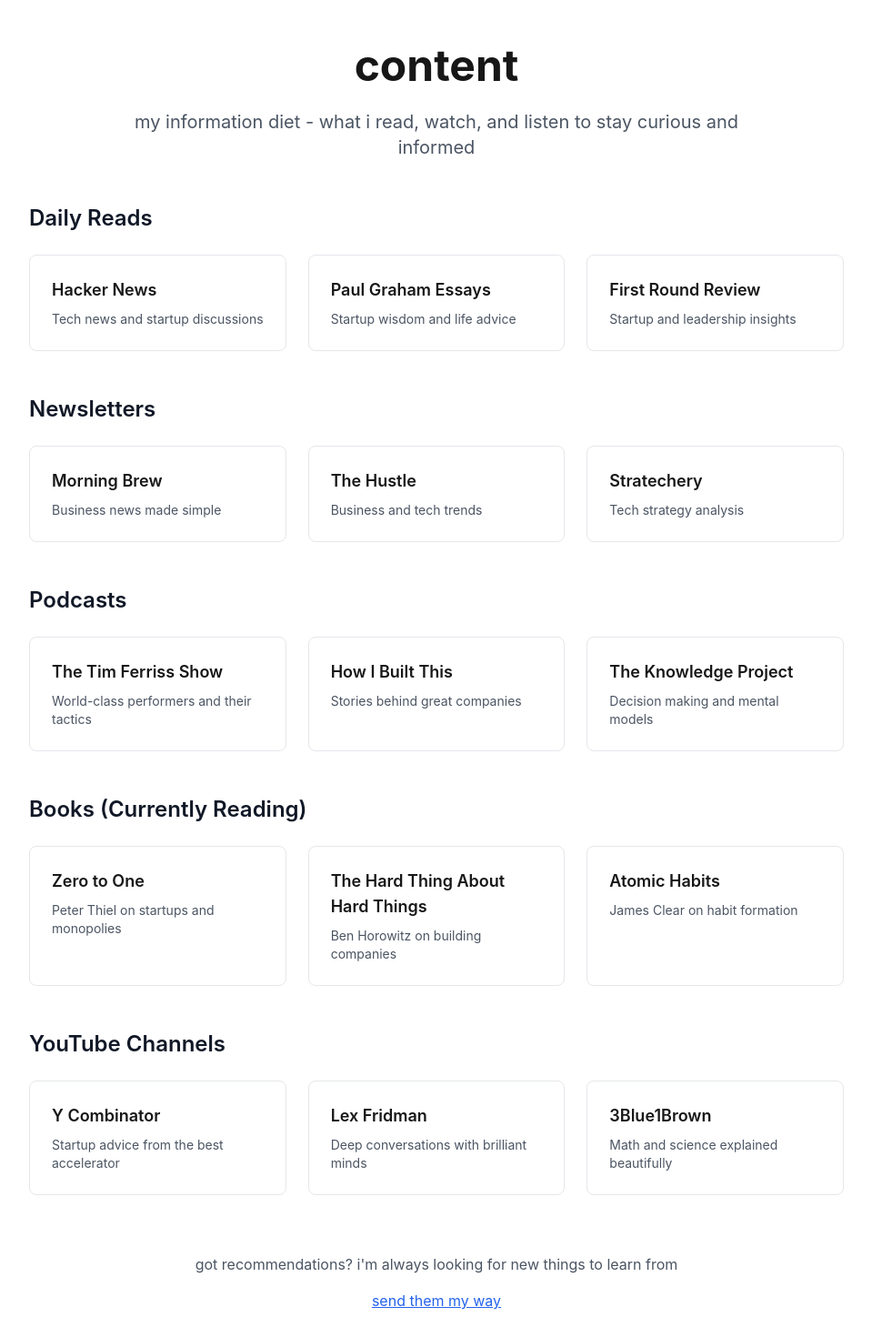
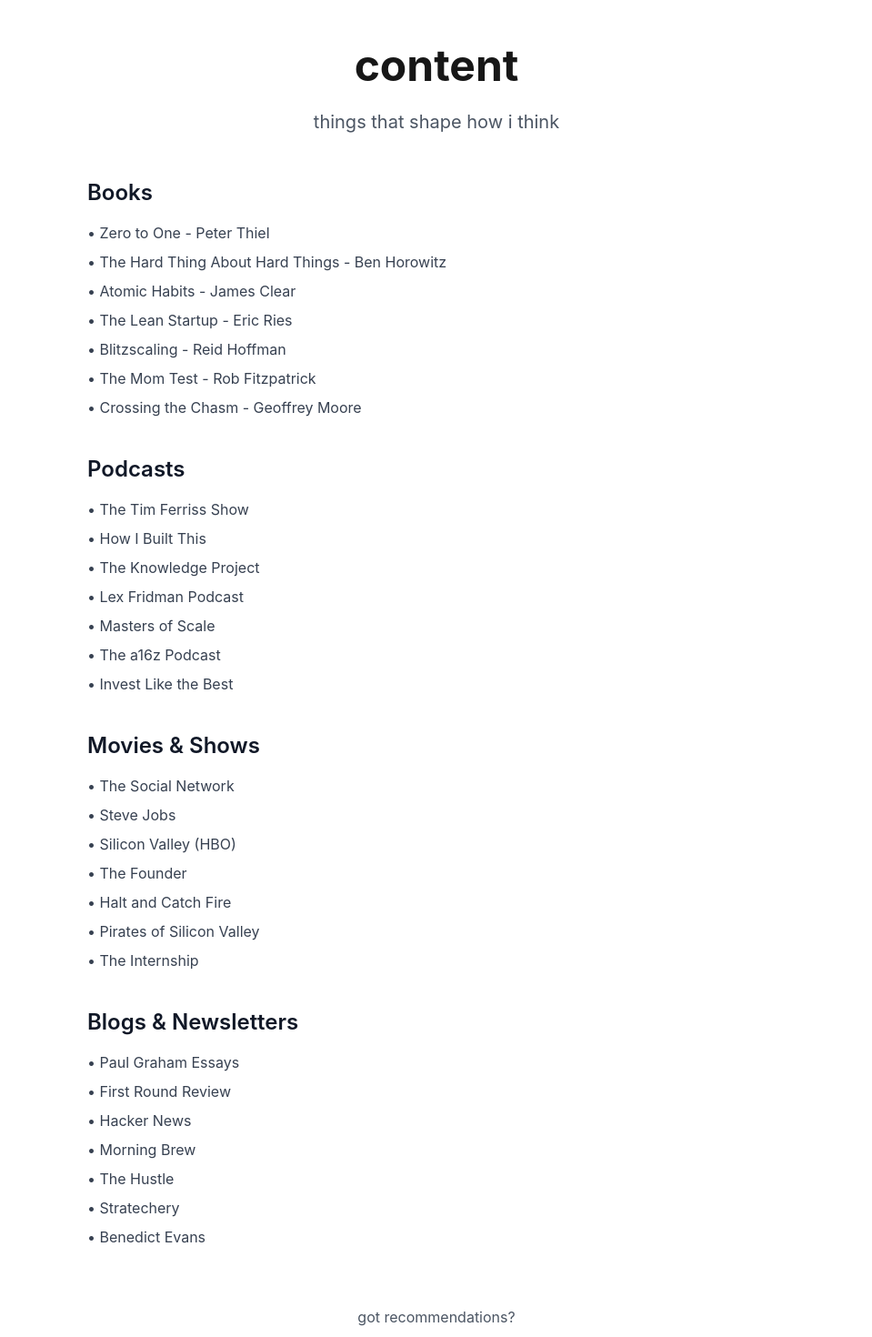
Before and after one commit to rohoswagger/whoami, a Next.js app: page /content in a window 1280 px wide. Shown: the part 80-1550 px from the top of the page at 91% size, without its empty margins (160-1119 px from the left). Built offline with nearby package versions, Linux system fonts and the light colour scheme.

Commit message:
Simplify content page to bulleted lists

```diff
--- a/app/components/Content.tsx
+++ b/app/components/Content.tsx
@@ -3,91 +3,82 @@
 import Link from "next/link";
 
 const Content: React.FC = () => {
-  const informationDiet = [
-    {
-      category: "Daily Reads",
-      items: [
-        { name: "Hacker News", url: "https://news.ycombinator.com", description: "Tech news and startup discussions" },
-        { name: "Paul Graham Essays", url: "http://paulgraham.com/articles.html", description: "Startup wisdom and life advice" },
-        { name: "First Round Review", url: "https://review.firstround.com", description: "Startup and leadership insights" },
-      ]
-    },
-    {
-      category: "Newsletters",
-      items: [
-        { name: "Morning Brew", url: "https://www.morningbrew.com", description: "Business news made simple" },
-        { name: "The Hustle", url: "https://thehustle.co", description: "Business and tech trends" },
-        { name: "Stratechery", url: "https://stratechery.com", description: "Tech strategy analysis" },
-      ]
-    },
-    {
-      category: "Podcasts",
-      items: [
-        { name: "The Tim Ferriss Show", url: "https://tim.blog/podcast", description: "World-class performers and their tactics" },
-        { name: "How I Built This", url: "https://www.npr.org/podcasts/510313/how-i-built-this", description: "Stories behind great companies" },
-        { name: "The Knowledge Project", url: "https://fs.blog/knowledge-project", description: "Decision making and mental models" },
-      ]
-    },
-    {
-      category: "Books (Currently Reading)",
-      items: [
-        { name: "Zero to One", url: "https://www.goodreads.com/book/show/18050143-zero-to-one", description: "Peter Thiel on startups and monopolies" },
-        { name: "The Hard Thing About Hard Things", url: "https://www.goodreads.com/book/show/18176747-the-hard-thing-about-hard-things", description: "Ben Horowitz on building companies" },
-        { name: "Atomic Habits", url: "https://www.goodreads.com/book/show/40121378-atomic-habits", description: "James Clear on habit formation" },
-      ]
-    },
-    {
-      category: "YouTube Channels",
-      items: [
-        { name: "Y Combinator", url: "https://www.youtube.com/@ycombinator", description: "Startup advice from the best accelerator" },
-        { name: "Lex Fridman", url: "https://www.youtube.com/@lexfridman", description: "Deep conversations with brilliant minds" },
-        { name: "3Blue1Brown", url: "https://www.youtube.com/@3blue1brown", description: "Math and science explained beautifully" },
-      ]
-    }
-  ];
-
   return (
     <div className="min-h-screen px-4 py-12">
-      <div className="max-w-4xl mx-auto">
+      <div className="max-w-3xl mx-auto">
         <h1 className="text-4xl md:text-5xl font-bold mb-6 text-center">
           content
         </h1>
 
         <p className="text-xl text-gray-600 text-center mb-12 max-w-2xl mx-auto">
-          my information diet - what i read, watch, and listen to stay curious and informed
+          things that shape how i think
         </p>
 
-        <div className="space-y-12">
-          {informationDiet.map((section) => (
-            <div key={section.category}>
-              <h2 className="text-2xl font-semibold mb-6 text-gray-900">
-                {section.category}
-              </h2>
-              <div className="grid gap-6 md:grid-cols-2 lg:grid-cols-3">
-                {section.items.map((item) => (
-                  <a
-                    key={item.name}
-                    href={item.url}
-                    target="_blank"
-                    rel="noopener noreferrer"
-                    className="block p-6 border border-gray-200 rounded-lg hover:border-gray-300 hover:shadow-md transition-all duration-200 group"
-                  >
-                    <h3 className="text-lg font-semibold mb-2 group-hover:text-blue-600 transition-colors">
-                      {item.name}
-                    </h3>
-                    <p className="text-gray-600 text-sm">
-                      {item.description}
-                    </p>
-                  </a>
-                ))}
-              </div>
-            </div>
-          ))}
+        <div className="space-y-10">
+          <div>
+            <h2 className="text-2xl font-semibold mb-4 text-gray-900">
+              Books
+            </h2>
+            <ul className="space-y-2 text-gray-700">
+              <li>• Zero to One - Peter Thiel</li>
+              <li>• The Hard Thing About Hard Things - Ben Horowitz</li>
+              <li>• Atomic Habits - James Clear</li>
+              <li>• The Lean Startup - Eric Ries</li>
+              <li>• Blitzscaling - Reid Hoffman</li>
+              <li>• The Mom Test - Rob Fitzpatrick</li>
+              <li>• Crossing the Chasm - Geoffrey Moore</li>
+            </ul>
+          </div>
+
+          <div>
+            <h2 className="text-2xl font-semibold mb-4 text-gray-900">
+              Podcasts
+            </h2>
+            <ul className="space-y-2 text-gray-700">
+              <li>• The Tim Ferriss Show</li>
+              <li>• How I Built This</li>
+              <li>• The Knowledge Project</li>
+              <li>• Lex Fridman Podcast</li>
+              <li>• Masters of Scale</li>
+              <li>• The a16z Podcast</li>
+              <li>• Invest Like the Best</li>
+            </ul>
+          </div>
+
+          <div>
+            <h2 className="text-2xl font-semibold mb-4 text-gray-900">
+              Movies & Shows
+            </h2>
+            <ul className="space-y-2 text-gray-700">
+              <li>• The Social Network</li>
+              <li>• Steve Jobs</li>
+              <li>• Silicon Valley (HBO)</li>
+              <li>• The Founder</li>
+              <li>• Halt and Catch Fire</li>
+              <li>• Pirates of Silicon Valley</li>
+              <li>• The Internship</li>
+            </ul>
+          </div>
+
+          <div>
+            <h2 className="text-2xl font-semibold mb-4 text-gray-900">
+              Blogs & Newsletters
+            </h2>
+            <ul className="space-y-2 text-gray-700">
+              <li>• Paul Graham Essays</li>
+              <li>• First Round Review</li>
+              <li>• Hacker News</li>
+              <li>• Morning Brew</li>
+              <li>• The Hustle</li>
+              <li>• Stratechery</li>
+              <li>• Benedict Evans</li>
+            </ul>
+          </div>
         </div>
 
         <div className="text-center mt-16">
           <p className="text-gray-600 mb-4">
-            got recommendations? i'm always looking for new things to learn from
+            got recommendations?
           </p>
           <a
             href="mailto:rohoswagger@gmail.com"
```
